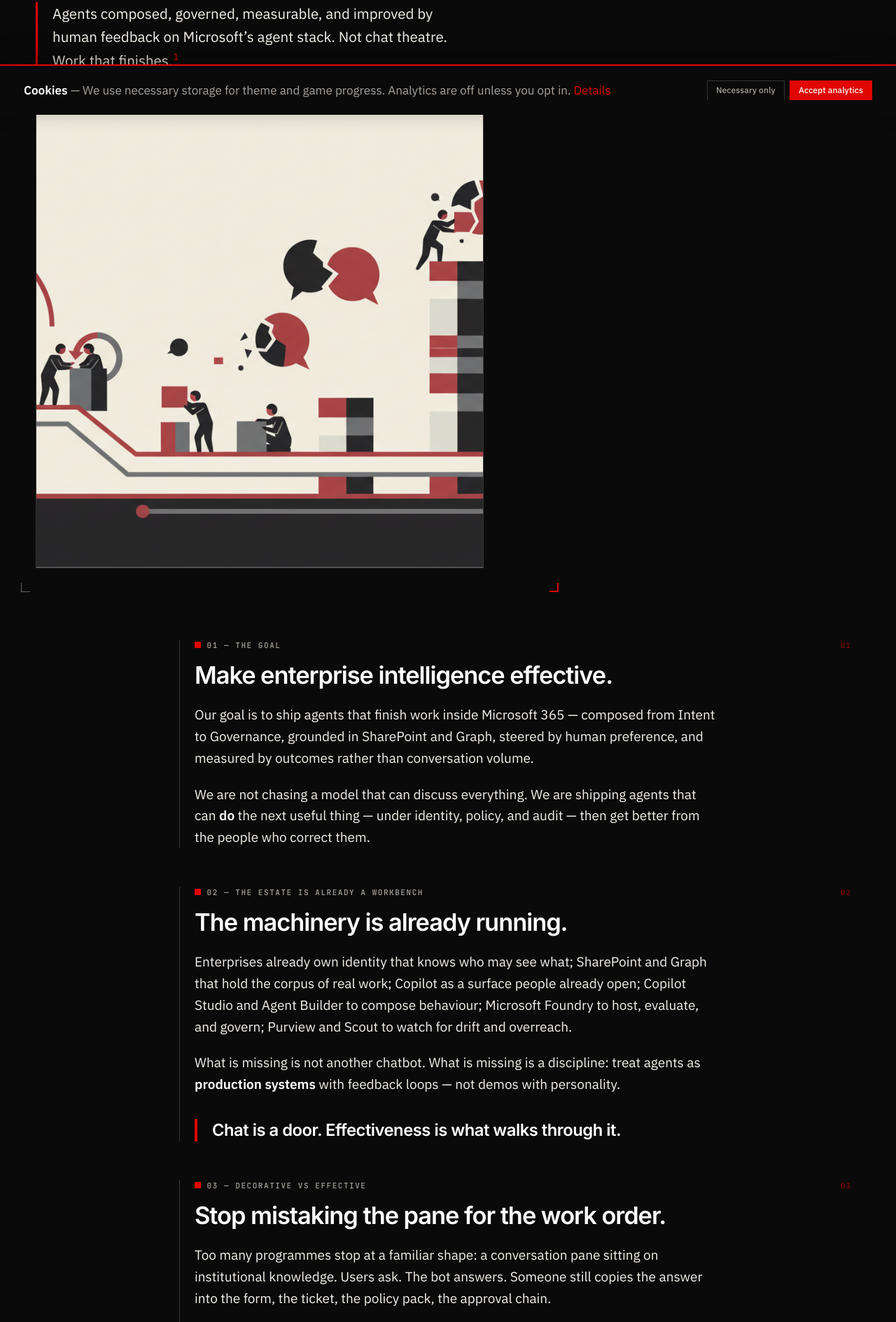
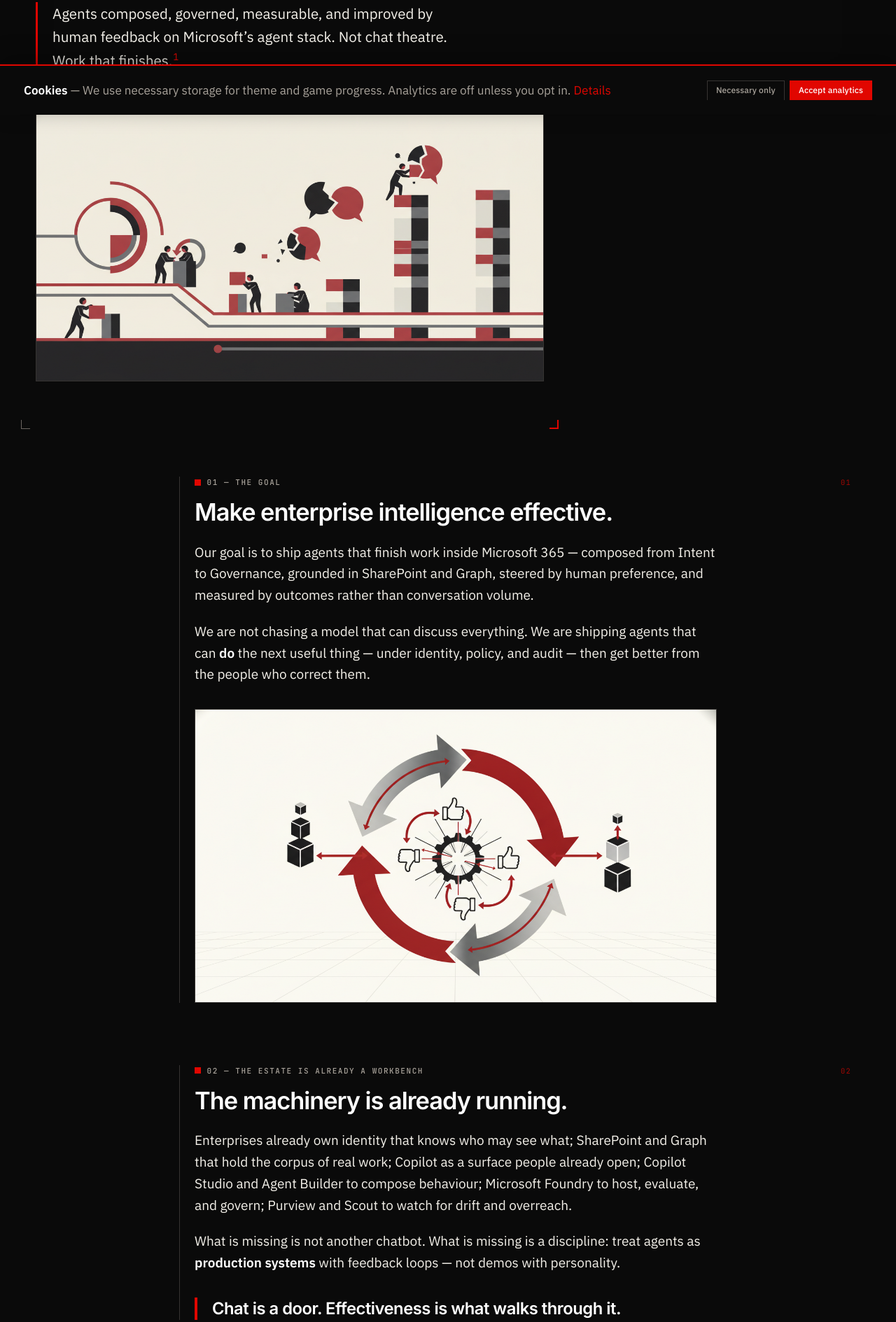
Before and after one commit to anorthernman-developer/effective-agents, a website: page index.html in a window 1280 px wide. Shown: the part 636-2525 px from the top of the page at 70% size. Drawn offline with Linux system fonts and the light colour scheme.

Commit message:
Wire Gemini hero and section images into Goal, Insights, Choice, Measurements.

```diff
--- a/assets/css/site.css
+++ b/assets/css/site.css
@@ -499,11 +499,16 @@ footer.site-foot .inner {
   max-width: calc(100% + var(--s3));
 }
 
-/* Supporting page art (section figures) — φ spacing, not wallpaper */
-.page-art {
+/* Supporting page art (section figures) — full column, φ margin, hairline */
+.page-art,
+.section-art,
+img.hero-art,
+svg.hero-art {
   display: block;
-  width: min(100%, 36rem);
-  margin: var(--s5) 0 var(--s4);
+  width: 100%;
+  max-width: 100%;
+  height: auto;
+  margin: var(--s4) 0;
   border: 1px solid var(--border);
   aspect-ratio: 16 / 9;
   object-fit: cover;
@@ -513,13 +518,18 @@ footer.site-foot .inner {
   margin-left: 0;
 }
 .col.ruled .page-art,
-.prose-page .page-art {
+.col.ruled .section-art,
+.prose-page .page-art,
+.prose-page .section-art {
   margin-top: var(--s4);
   margin-bottom: var(--s4);
 }
-.hero .hero-media {
-  /* keep under lede; rule-of-thirds weight already on .hero */
-  max-width: min(100%, 40rem);
+.hero .hero-media,
+.hero .hero-art {
+  /* keep under lede */
+  width: 100%;
+  max-width: 100%;
+  margin-top: var(--s4);
 }
 
 
--- a/index.html
+++ b/index.html
@@ -99,8 +99,9 @@
         Agents composed, governed, measurable, and improved by human feedback on Microsoft’s agent stack.
         Not chat theatre. Work that finishes.<span class="sup" id="ref1"><a href="#fn1">1</a></span>
       </p>
-      <img class="hero-media" src="./assets/img/our-goal-hero.png" alt="Abstract agents completing work — outcomes over chat theatre" width="1200" height="675" loading="eager" />
-    </div>
+
+      <img class="hero-art" src="./assets/img/our-goal-hero.png" alt="Abstract closed-loop agents completing work outcomes" width="1200" height="675" loading="eager" />
+</div>
   </header>
 
   <main class="page">
@@ -118,6 +119,8 @@
           We are shipping agents that can <strong>do</strong> the next useful thing —
           under identity, policy, and audit — then get better from the people who correct them.
         </p>
+
+        <img class="section-art" src="./assets/img/our-goal-section.png" alt="Preference feedback cycling into agent improvement loops" width="1200" height="675" loading="lazy" />
       </div>
     </section>
 
@@ -208,7 +211,6 @@
           Agents that are corrected and never learn are theatre.
           Effective agents <strong>close the loop</strong>.
         </p>
-        <img class="page-art" src="./assets/img/our-goal-section.png" alt="Preference signals closing a feedback loop" width="1200" height="675" loading="lazy" />
       </div>
     </section>
 
@@ -236,7 +238,7 @@
       <div class="col ruled">
         <p class="label">06 — Three moves</p>
         <h2>Compose. Instrument. Measure.</h2>
-        <ol class="steps">
+<ol class="steps">
           <li>
             <h3>Compose on the stack you already own</h3>
             <p>
```
Also changed, not shown: OUR-GOAL.md (+4 -0 lines), choice/index.html (+3 -3 lines), choice/index.md (+4 -0 lines), insights/index.html (+3 -3 lines), insights/index.md (+4 -0 lines), measurements/index.html (+3 -3 lines), measurements/index.md (+4 -0 lines), our-goal.md (+4 -0 lines).
